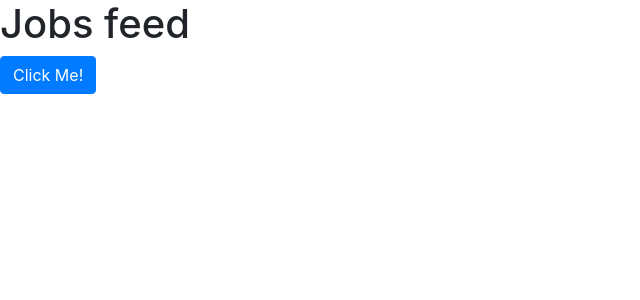
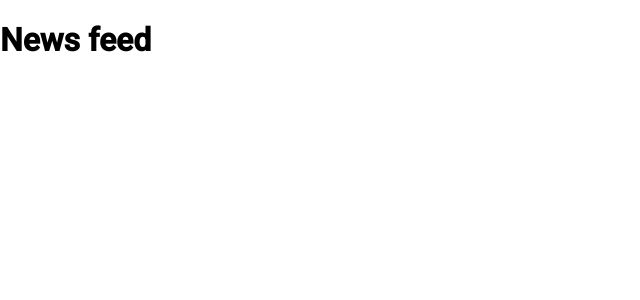
Before and after one commit to sambhaji9/rss-news-feed, an Angular app: page / in a window 1280 px wide. Shown: the top 300 px of the page, without its empty margins (0-640 px from the left). Built offline with nearby package versions, Linux system fonts and the light colour scheme.

Commit message:
Added angular material

```diff
--- a/angular.json
+++ b/angular.json
@@ -23,13 +23,10 @@
               "src/assets"
             ],
             "styles": [
-              "./node_modules/bootstrap/dist/css/bootstrap.css",
+              "./node_modules/@angular/material/prebuilt-themes/deeppurple-amber.css",
               "src/styles.css"
             ],
-            "scripts": [
-              "./node_modules/jquery/dist/jquery.js",
-              "./node_modules/bootstrap/dist/js/bootstrap.js"
-            ],
+            "scripts": [],
             "es5BrowserSupport": true
           },
           "configurations": {
--- a/package.json
+++ b/package.json
@@ -12,16 +12,16 @@
   "private": true,
   "dependencies": {
     "@angular/animations": "~7.2.0",
+    "@angular/cdk": "~7.3.7",
     "@angular/common": "~7.2.0",
     "@angular/compiler": "~7.2.0",
     "@angular/core": "~7.2.0",
     "@angular/forms": "~7.2.0",
+    "@angular/material": "^7.3.7",
     "@angular/platform-browser": "~7.2.0",
     "@angular/platform-browser-dynamic": "~7.2.0",
     "@angular/router": "~7.2.0",
-    "bootstrap": "^4.5.0",
     "core-js": "^2.5.4",
-    "jquery": "^3.5.1",
     "rxjs": "~6.3.3",
     "tslib": "^1.9.0",
     "zone.js": "~0.8.26"
--- a/src/app/app.component.html
+++ b/src/app/app.component.html
@@ -1,2 +1 @@
-<h1>Jobs feed</h1>
-<button class="btn btn-primary">Click Me!</button>
+<h1>News feed</h1>
--- a/src/app/app.module.ts
+++ b/src/app/app.module.ts
@@ -3,6 +3,8 @@
 
 import { AppRoutingModule } from './app-routing.module';
 import { AppComponent } from './app.component';
+import { BrowserAnimationsModule } from '@angular/platform-browser/animations';
+import { MatButtonModule } from '@angular/material/button';
 
 @NgModule({
   declarations: [
@@ -10,7 +12,9 @@
   ],
   imports: [
     BrowserModule,
-    AppRoutingModule
+    AppRoutingModule,
+    BrowserAnimationsModule,
+    MatButtonModule
   ],
   providers: [],
   bootstrap: [AppComponent]
--- a/src/index.html
+++ b/src/index.html
@@ -7,6 +7,8 @@
 
   <meta name="viewport" content="width=device-width, initial-scale=1">
   <link rel="icon" type="image/x-icon" href="favicon.ico">
+  <link href="https://fonts.googleapis.com/css?family=Roboto:300,400,500" rel="stylesheet">
+  <link href="https://fonts.googleapis.com/icon?family=Material+Icons" rel="stylesheet">
 </head>
 <body>
   <app-root></app-root>
--- a/src/styles.css
+++ b/src/styles.css
@@ -1 +1,5 @@
 /* You can add global styles to this file, and also import other style files */
+
+
+html, body { height: 100%; }
+body { margin: 0; font-family: Roboto, "Helvetica Neue", sans-serif; }
```
Also changed, not shown: 1 other file (tests, documents, lock files or other folders).
